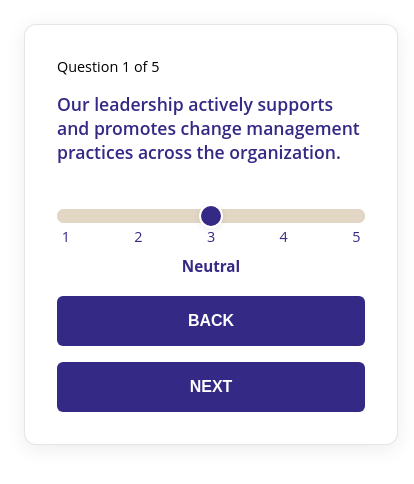
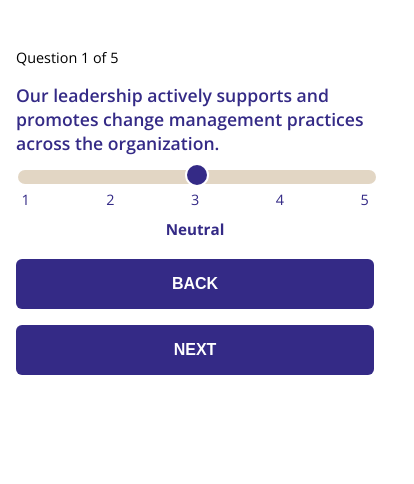
Before and after one commit to mzwein/cmma, a plain HTML site: page index.html in a window 390 px wide. Both pictures are taken after a click on the button "BEGIN". Shown: the whole page, 414 px wide, since content can reach past the window. Drawn offline with nearby package versions, Linux system fonts and the light colour scheme.

Commit message:
Update index.html

```diff
--- a/index.html
+++ b/index.html
@@ -1,5 +1,211 @@
-<!-- HubSpot Embed Code -->
-<div class="cmma-assessment-container">
+<!DOCTYPE html>
+<html lang="en">
+<head>
+  <meta charset="UTF-8" />
+  <meta name="viewport" content="width=device-width, initial-scale=1.0"/>
+  <title>Change Management Assessment</title>
+  <link href="https://fonts.googleapis.com/css2?family=Open+Sans:wght@400;600;700&display=swap" rel="stylesheet">
+  <style>
+    html {
+      font-size: 16px;
+    }
+    body {
+      font-size: 1rem;
+      -webkit-font-smoothing: antialiased;
+      -moz-osx-font-smoothing: grayscale;
+      font-family: 'Open Sans', sans-serif;
+      background-color: transparent;
+      margin: 0;
+      padding: 2rem;
+      display: flex;
+      justify-content: center;
+      align-items: flex-start;
+      min-height: 100vh;
+    }
+    * {
+      -webkit-font-smoothing: antialiased;
+      -moz-osx-font-smoothing: grayscale;
+    }
+    :root {
+      --primary: #342a86;
+      --light-tan: #e2d6c4;
+      --hover: #241d66;
+      --disabled: #AFC9E0;
+    }
+    .slide {
+      display: none;
+      width: 100%;
+      max-width: 600px;
+      min-height: 600px;
+      padding-block: 2rem;
+      box-sizing: border-box;
+    }
+    .slide.active {
+      display: block;
+    }
+    .question-slide.active {
+      display: flex;
+      flex-direction: column;
+      justify-content: flex-start;
+    }
+    .question-slide-content {
+      display: flex;
+      flex-direction: column;
+      height: 100%;
+    }
+    .question-wrapper {
+      min-height: 120px;
+      display: flex;
+      flex-direction: column;
+      justify-content: flex-start;
+    }
+    .question {
+      font-weight: 600;
+      margin-bottom: 0.45rem;
+      font-size: 1.1rem;
+      color: var(--primary);
+      min-height: 4rem;
+    }
+    .bottom-controls {
+      margin-top: auto;
+      display: flex;
+      flex-direction: column;
+      gap: 1rem;
+    }
+    .scale-container {
+      width: 100%;
+    }
+    .slider-wrapper {
+      margin: 0;
+      min-height: 48px;
+      display: flex;
+      flex-direction: column;
+      justify-content: flex-start;
+    }
+    input[type="range"] {
+      width: 100%;
+      height: 14px;
+      background: var(--light-tan);
+      border-radius: 7px;
+      appearance: none;
+      outline: none;
+    }
+    input[type="range"]::-webkit-slider-thumb {
+      appearance: none;
+      height: 24px;
+      width: 24px;
+      border-radius: 50%;
+      background: var(--primary);
+      border: 2px solid white;
+      margin-top: -5px;
+      cursor: pointer;
+    }
+    input[type="range"]::-moz-range-thumb {
+      height: 24px;
+      width: 24px;
+      border-radius: 50%;
+      background: var(--primary);
+      border: 2px solid white;
+      cursor: pointer;
+    }
+    .number-labels {
+      display: flex;
+      justify-content: space-between;
+      font-size: 0.9rem;
+      color: var(--primary);
+      font-weight: 500;
+      margin-top: 0.25rem;
+      width: 97%;
+      margin-left: auto;
+      margin-right: auto;
+    }
+    .dynamic-label {
+      text-align: center;
+      font-size: 0.95rem;
+      color: var(--primary);
+      font-weight: 700;
+      margin-top: 0.6rem;
+      min-height: 1.5rem;
+    }
+    .dynamic-label.fade {
+      animation: fadeInText 0.3s ease-in-out;
+    }
+    .nav-buttons {
+      display: flex;
+      justify-content: space-between;
+      gap: 1rem;
+      flex-wrap: wrap;
+    }
+    .nav-buttons.centered {
+      justify-content: center;
+    }
+    #intro p,
+    #resultSlide p {
+      font-size: 1rem;
+      color: black;
+      line-height: 1.5;
+      margin-bottom: 1rem;
+    }
+    #intro .nav-buttons.centered {
+      margin-top: 3rem;
+    }
+    #resultSlide .nav-buttons {
+      margin-top: 2.5rem;
+    }
+    button {
+      padding: 0.8rem 1.4rem;
+      font-size: 1rem;
+      font-weight: 700;
+      cursor: pointer;
+      border: none;
+      border-radius: 6px;
+      background: var(--primary);
+      color: white;
+      transition: background 0.2s;
+      text-transform: uppercase;
+      display: flex;
+      align-items: center;
+      justify-content: center;
+      text-align: center;
+    }
+    button:disabled {
+      background: var(--disabled);
+      cursor: not-allowed;
+    }
+    button:hover:not(:disabled) {
+      background: var(--hover);
+    }
+    .result {
+      font-weight: bold;
+      font-size: 1.2rem;
+      margin-top: 1rem;
+      color: var(--primary);
+    }
+    .progress {
+      font-size: 0.9rem;
+      margin-bottom: 1rem;
+      color: black;
+    }
+    @keyframes fadeInText {
+      from { opacity: 0; transform: translateY(4px); }
+      to { opacity: 1; transform: translateY(0); }
+    }
+    @media (max-width: 480px) {
+      body {
+        padding: 1rem;
+      }
+      .nav-buttons {
+        flex-direction: column;
+        align-items: stretch;
+      }
+      button {
+        padding: 1rem;
+        width: 100%;
+      }
+    }
+  </style>
+</head>
+<body>
 <div id="intro" class="slide active">
   <div class="intro-content">
     <h2 style="color:var(--primary);">Ready To Make Your Organization Stronger?</h2>
@@ -14,248 +220,12 @@
 <div id="resultSlide" class="slide">
   <h2 style="color:var(--primary);">Your Assessment Result</h2>
   <div id="resultText" class="result"></div>
-    <div id="nextMove" style="margin-top:1rem"></div>
+  <div id="nextMove" style="margin-top: 1rem;"></div>
   <div class="nav-buttons">
-      <button type="button" id="backResult">Back</button>
-      <button type="button" id="restartBtn">Start Over</button>
+    <button onclick="showSlide(1)">Back</button>
+    <button onclick="resetAssessment()">Start Over</button>
   </div>
 </div>
-</div>
-
-<style>
-  .cmma-assessment-container {
-    font-family: 'Open Sans', sans-serif;
-    font-size: 1rem;
-    max-width: 600px;
-    width: 100%;
-    margin: 0 auto;
-    padding: 2rem;
-    background: white;
-  }
-
-  /* Remove parent container styles as they won't work in HubSpot */
-  .cmma-assessment-container:parent {
-    display: none;
-  }
-
-  /* HubSpot specific targeting */
-  .hs_cos_wrapper {
-    display: flex;
-    align-items: center;
-    justify-content: center;
-    min-height: 100%;
-    width: 100%;
-  }
-  :root {
-    --primary: #342a86;
-    --light-tan: #e2d6c4;
-    --hover: #241d66;
-    --disabled: #AFC9E0;
-  }
-  .slide {
-    display: none;
-    max-width: 600px;
-    width: 100%;
-    min-height: 400px;
-    padding: 2rem;
-    box-sizing: border-box;
-    background: white;
-    border-radius: 12px;
-    box-shadow: 0 4px 20px rgba(0, 0, 0, 0.08);
-    border: 1px solid rgba(0, 0, 0, 0.1);
-  }
-  .slide.active {
-    display: flex;
-    flex-direction: column;
-    justify-content: center;
-  }
-  .question-slide.active {
-    display: flex;
-    flex-direction: column;
-    justify-content: center;
-  }
-  .question-slide-content {
-    display: flex;
-    flex-direction: column;
-    justify-content: center;
-    height: 100%;
-    gap: 2rem;
-  }
-  .question-wrapper {
-    min-height: 120px;
-    display: flex;
-    flex-direction: column;
-    justify-content: flex-start;
-  }
-  .question {
-    font-weight: 600;
-    font-size: 1.1rem;
-    color: var(--primary);
-    min-height: 4rem;
-    margin-bottom: 0.45rem;
-  }
-  .bottom-controls {
-    margin-top: auto;
-    display: flex;
-    flex-direction: column;
-    gap: 1rem;
-  }
-  .scale-container { width: 100%; }
-  .slider-wrapper {
-    margin: 0;
-    min-height: 48px;
-    display: flex;
-    flex-direction: column;
-    justify-content: flex-start;
-  }
-
-  /* === SLIDER CROSS-BROWSER STYLES === */
-  input[type="range"] {
-    -webkit-appearance: none;
-    appearance: none;
-    width: 100%;
-    height: 14px;
-    background: var(--light-tan);
-    border-radius: 7px;
-    outline: none;
-    margin: 0;
-    padding: 0;
-  }
-  input[type="range"]::-webkit-slider-thumb {
-    -webkit-appearance: none;
-    appearance: none;
-    height: 24px;
-    width: 24px;
-    border-radius: 50%;
-    background: var(--primary);
-    border: 2px solid #fff;
-    box-shadow: 0 2px 6px rgba(0,0,0,0.08);
-    cursor: pointer;
-    margin-top: -5px;
-    transition: background .2s;
-  }
-  input[type="range"]::-moz-range-thumb {
-    height: 24px;
-    width: 24px;
-    border-radius: 50%;
-    background: var(--primary);
-    border: 2px solid #fff;
-    box-shadow: 0 2px 6px rgba(0,0,0,0.08);
-    cursor: pointer;
-    transition: background .2s;
-  }
-  input[type="range"]::-ms-thumb {
-    height: 24px;
-    width: 24px;
-    border-radius: 50%;
-    background: var(--primary);
-    border: 2px solid #fff;
-    box-shadow: 0 2px 6px rgba(0,0,0,0.08);
-    cursor: pointer;
-    transition: background .2s;
-  }
-  input[type="range"]::-moz-focus-outer { border: 0; }
-  input[type="range"]::-webkit-slider-runnable-track {
-    height: 14px;
-    background: var(--light-tan);
-    border-radius: 7px;
-  }
-  input[type="range"]::-moz-range-track {
-    height: 14px;
-    background: var(--light-tan);
-    border-radius: 7px;
-  }
-  input[type="range"]::-ms-fill-lower,
-  input[type="range"]::-ms-fill-upper {
-    background: var(--light-tan);
-    border-radius: 7px;
-  }
-  input[type="range"]:focus {
-    outline: none;
-    box-shadow: none;
-  }
-  input[type="range"] { background: var(--light-tan); }
-
-  .number-labels {
-    display: flex;
-    justify-content: space-between;
-    font-size: 0.9rem;
-    color: var(--primary);
-    font-weight: 500;
-    margin-top: 0.25rem;
-    width: 97%;
-    margin-inline: auto;
-  }
-  .dynamic-label {
-    text-align: center;
-    font-size: 0.95rem;
-    color: var(--primary);
-    font-weight: 700;
-    margin-top: 0.6rem;
-    min-height: 1.5rem;
-    transition: opacity .2s;
-  }
-  .dynamic-label.fade {
-    animation: fadeInText 0.3s ease-in-out;
-  }
-  .nav-buttons {
-    display: flex;
-    justify-content: space-between;
-    gap: 1rem;
-    flex-wrap: wrap;
-  }
-  .nav-buttons.centered { justify-content: center; }
-  #intro p, #resultSlide p {
-    font-size: 1rem;
-    color: #000;
-    line-height: 1.5;
-    margin-bottom: 1rem;
-  }
-  #intro .nav-buttons.centered { margin-top: 3rem; }
-  #resultSlide .nav-buttons { margin-top: 2.5rem; }
-  button {
-    padding: 0.8rem 1.4rem;
-    font-size: 1rem;
-    font-weight: 700;
-    border: none;
-    border-radius: 6px;
-    background: var(--primary);
-    color: #fff;
-    cursor: pointer;
-    text-transform: uppercase;
-    display: flex;
-    align-items: center;
-    justify-content: center;
-    transition: background 0.2s;
-    text-align: center;
-  }
-  button:disabled {
-    background: var(--disabled);
-    cursor: not-allowed;
-  }
-  button:hover:not(:disabled) { background: var(--hover); }
-  .result {
-    font-weight: bold;
-    font-size: 1.2rem;
-    margin-top: 1rem;
-    color: var(--primary);
-  }
-  .progress {
-    font-size: 0.9rem;
-    margin-bottom: 1rem;
-    color: #000;
-  }
-  @keyframes fadeInText {
-    from { opacity: 0; transform: translateY(4px); }
-    to { opacity: 1; transform: translateY(0); }
-  }
-  @media (max-width: 480px) {
-    .cmma-assessment-container { padding: 1rem; }
-    .nav-buttons { flex-direction: column; align-items: stretch; }
-    button { padding: 1rem; width: 100%; }
-  }
-</style>
-
 <script>
   const questions = [
     "Our leadership actively supports and promotes change management practices across the organization.",
@@ -273,7 +243,6 @@
   };
   const container = document.getElementById('questions-container');
   const sliderTouched = {};
-  // Build slides
   questions.forEach((text, i) => {
     const slide = document.createElement('div');
     slide.className = 'slide question-slide';
@@ -286,7 +255,7 @@
         <div class="bottom-controls">
           <div class="scale-container">
             <div class="slider-wrapper">
-              <input type="range" min="1" max="5" value="3" step="1" id="slider${i}" aria-label="Rating for question ${i+1}">
+              <input type="range" min="1" max="5" value="3" step="1" id="slider${i}" oninput="updateDynamicLabel(${i}, this.value)">
               <div class="number-labels">
                 <span>1</span><span>2</span><span>3</span><span>4</span><span>5</span>
               </div>
@@ -294,8 +263,8 @@
             </div>
           </div>
           <div class="nav-buttons">
-            <button type="button" class="back-btn">Back</button>
-            <button type="button" class="next-btn">Next</button>
+            <button onclick="prevSlide()">Back</button>
+            <button class="next-button">Next</button>
           </div>
         </div>
       </div>
@@ -303,35 +272,18 @@
     container.appendChild(slide);
     sliderTouched[i] = false;
   });
-
   let currentSlide = 0;
   let slides;
-
   function initializeSlides() {
     slides = document.querySelectorAll('.slide');
-    // Set up navigation buttons and slider label updates
-    document.getElementById('startButton').onclick = () => showSlide(1);
-
-    // Question slide navigation
-    document.querySelectorAll('.question-slide').forEach((slide, i) => {
-      slide.querySelector('.back-btn').onclick = () => showSlide(i === 0 ? 0 : i);
-      slide.querySelector('.next-btn').onclick = () => {
-        if (i === questions.length - 1) showResult();
-        else showSlide(i + 2);
-      };
-      slide.querySelector('input[type="range"]').oninput = function () {
-        updateDynamicLabel(i, this.value);
-      };
+    const nextButtons = document.querySelectorAll('.next-button');
+    nextButtons.forEach((btn, i) => {
+      btn.textContent = i === nextButtons.length - 1 ? "See Result" : "Next";
+      btn.onclick = i === nextButtons.length - 1 ? showResult : nextSlide;
     });
-
-    // Result nav buttons
-    document.getElementById('backResult').onclick = () => showSlide(questions.length);
-    document.getElementById('restartBtn').onclick = resetAssessment;
-
-    // Initialize labels
-    questions.forEach((_, i) => updateDynamicLabel(i, 3, true));
+    document.getElementById('startButton').onclick = nextSlide;
+    questions.forEach((_, i) => updateDynamicLabel(i, 3, i === 0));
   }
-
   function updateDynamicLabel(index, value, skipAnimation = false) {
     const label = document.getElementById(`labelDisplay${index}`);
     if (sliderTouched[index]) {
@@ -342,23 +294,30 @@
     } else {
       label.textContent = labelsMap[value];
       sliderTouched[index] = true;
-      if (!skipAnimation) label.classList.add('fade');
+      if (!skipAnimation) {
+        label.classList.add('fade');
       }
     }
-
+  }
   function showSlide(index) {
     slides[currentSlide].classList.remove('active');
     currentSlide = index;
     slides[currentSlide].classList.add('active');
   }
-
+  function nextSlide() {
+    if (currentSlide < slides.length - 1) showSlide(currentSlide + 1);
+  }
+  function prevSlide() {
+    if (currentSlide > 0) showSlide(currentSlide - 1);
+  }
   function showResult() {
     const answers = questions.map((_, i) => parseInt(document.getElementById(`slider${i}`)?.value || "0"));
     const total = answers.reduce((a, b) => a + b, 0);
     const resultText = document.getElementById('resultText');
     const nextMove = document.getElementById('nextMove');
-    const link = `<br><a href="https://empower.prosci.com/cmma-quick-assessment#go-to-form" target="_blank" style="color:var(--primary);text-decoration:underline;"><strong>Click here to request a meeting.</strong></a>`;
-    let result = '', move = '';
+    const link = `<br><a href="https://empower.prosci.com/cmma-quick-assessment#go-to-form" target="_blank" style="color:var(--primary); text-decoration: underline;"><strong>Click here to request a meeting.</strong></a>`;
+    let result = '';
+    let move = '';
     if (total <= 9) {
       result = 'Level 1: Ad Hoc or Absent';
       move = `<p>You're taking the first steps in your change management journey. While changes happen in your organization, they lack structured support and a consistent approach.</p>
@@ -384,7 +343,6 @@
     nextMove.innerHTML = move;
     showSlide(slides.length - 1);
   }
-
   function resetAssessment() {
     questions.forEach((_, i) => {
       const slider = document.getElementById(`slider${i}`);
@@ -397,6 +355,7 @@
     });
     showSlide(0);
   }
-
   window.onload = initializeSlides;
 </script>
+</body>
+</html>
```
Lines whose indentation alone changed are shown as unchanged.
